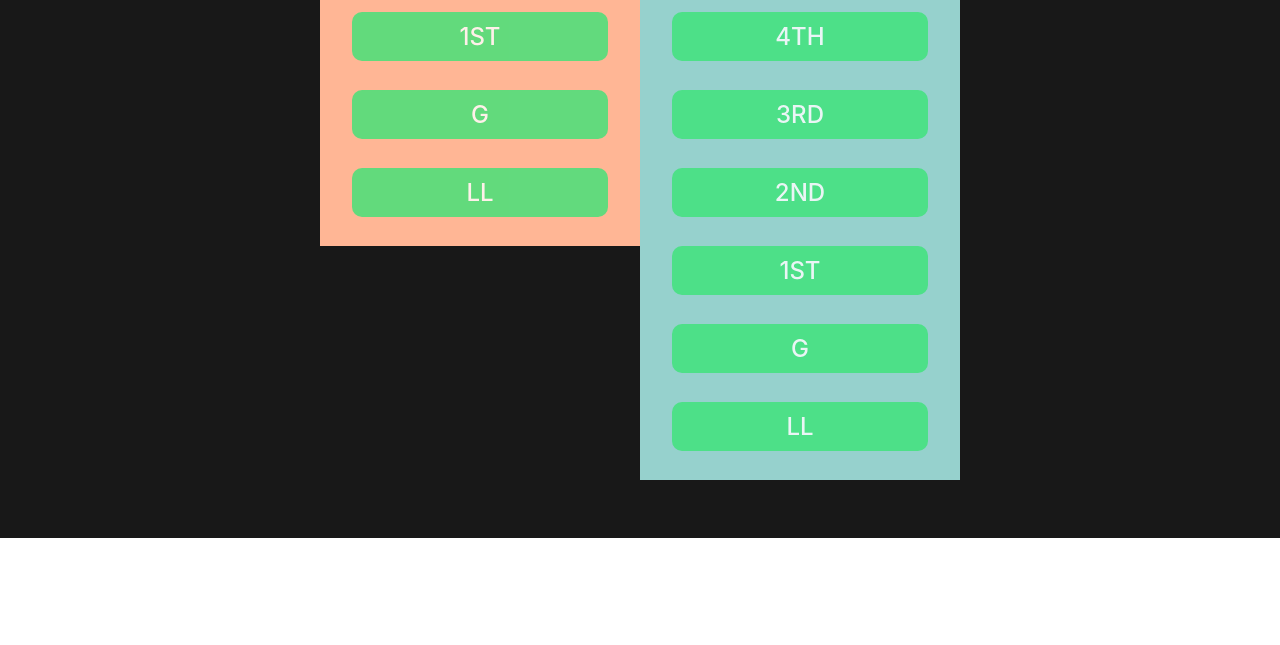
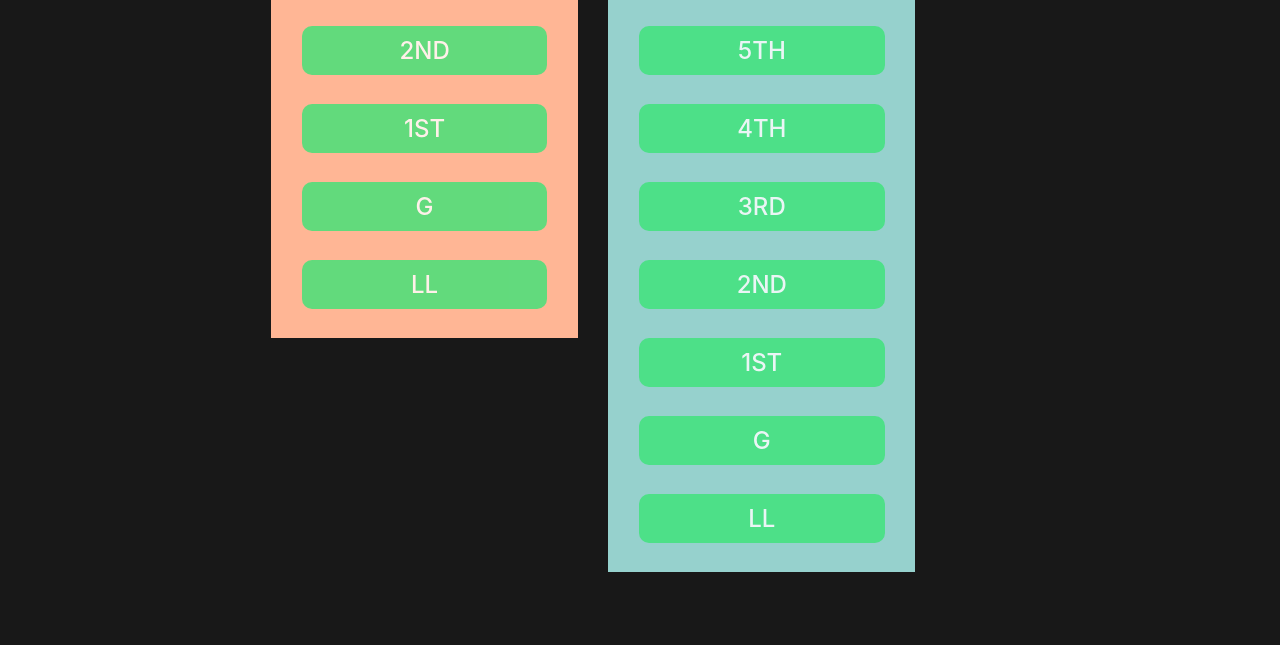
Before and after one commit to xSlickNick/ru-directory, a plain HTML site: page configure/index.html in a window 1280 px wide. Shown: the part 493-1138 px from the top of the page. Before the commit the page ends 1031 px from the top, so only its background shows below. Drawn offline with Linux system fonts and the light colour scheme.

Commit message:
Fixed box padding issue

```diff
--- a/configure/index.html
+++ b/configure/index.html
@@ -21,6 +21,7 @@
 			<div id="buttonBox">
 
 					<div class="row">
+						<p>Paragraph Text</p>
 						<div class="column" style="background-color:#FFB695;">
 							<h2>Orange Elevator</h2>
 							<button class = "floorButton" id="orange3" onclick="RequestAuthorization()">3RD</button>
--- a/configure/style.css
+++ b/configure/style.css
@@ -36,18 +36,19 @@ body {
 /* Set additional styling options for the columns*/
 .column {
 float: left;
-width: 50%;
+width: 40%;
 text-align: center;
 padding: 0px;
 align-content: center;
 height: 80%;
+margin: 15px;
 }
 
-.row:after {
-content: "";
-display: table;
-clear: both;
-}
+.row {
+	align-self: center;
+	align-content: center;
+	align-self: center;
+	}
 
 .floorbutton {
 	padding-left: 5px;
@@ -67,10 +68,13 @@ clear: both;
 }
 
 #buttonBox{
-	width: 50%;
-	align-items: center;
+	width: 60%;
+	align-self: center;
 	align-content: center;
+	text-align: center;
 }
+
+
 
 #authorizationBox {
 	background-color: #252525;
```
